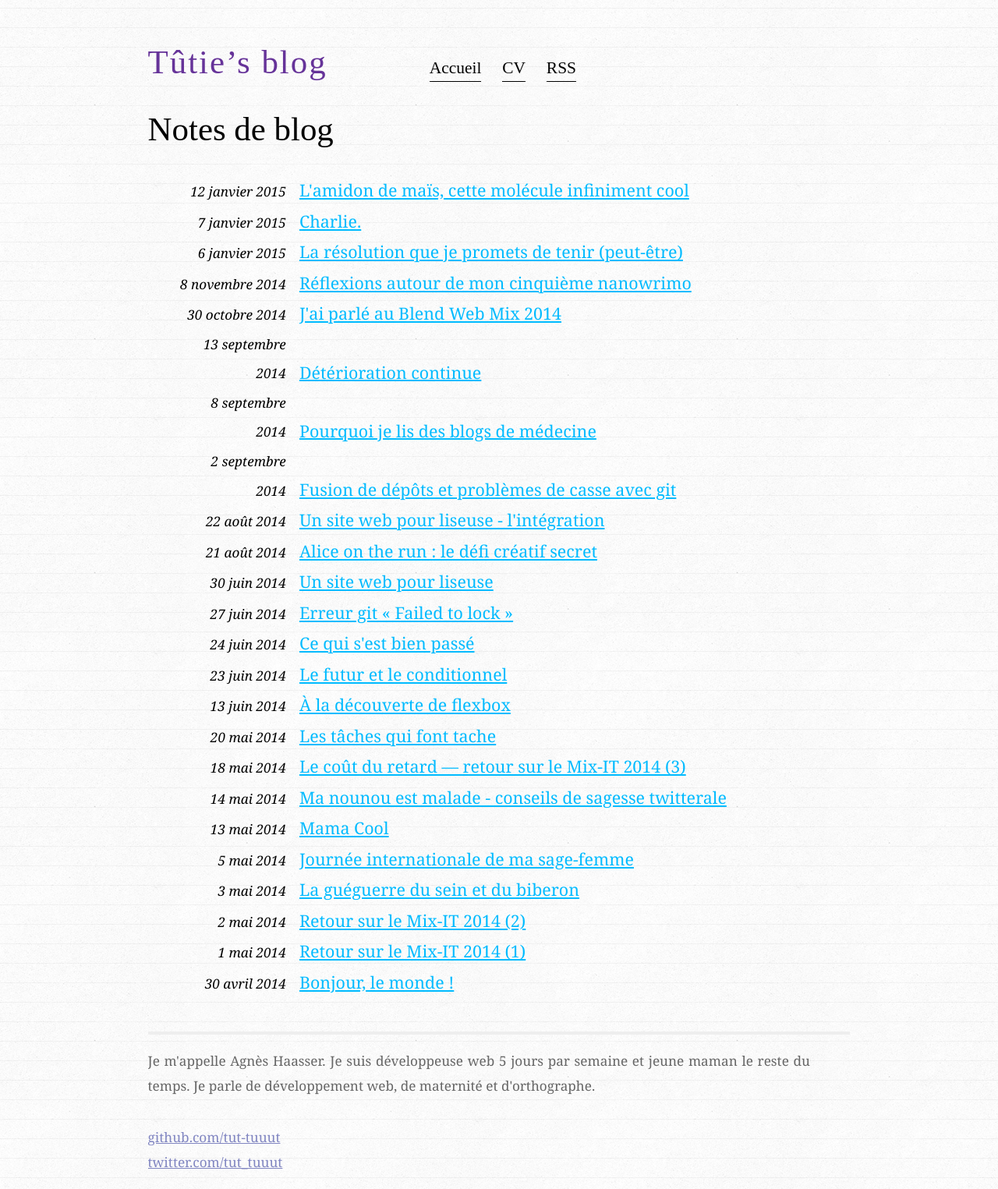
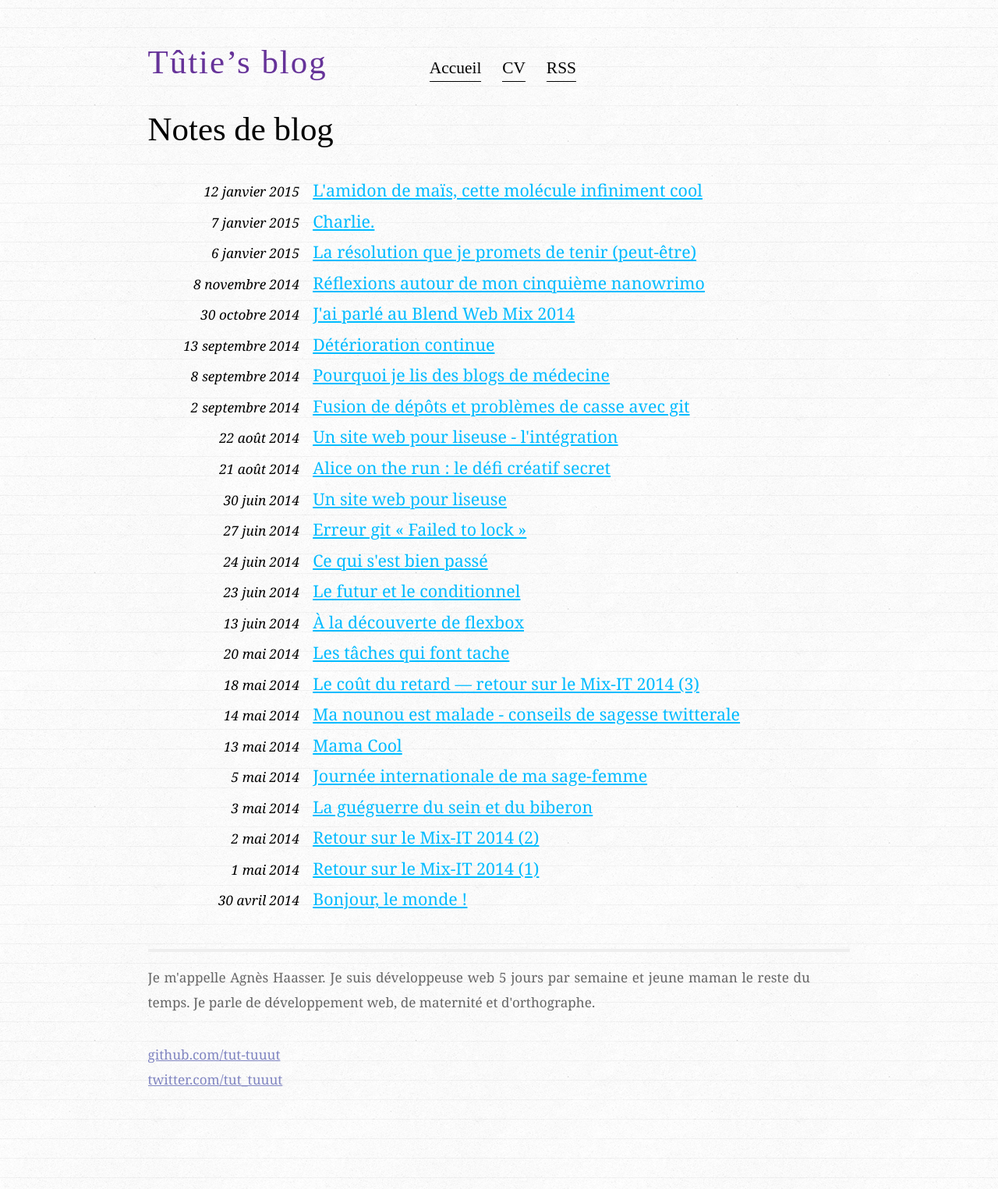
Before and after one commit to tut-tuuut/tut-tuuut.github.io, a Jekyll site: the page built from index.html, in a window 1280 px wide. Shown: the whole page at 78% size. Built offline with Jekyll 4.4.1, drawn with Linux system fonts in a browser that asks for light colours; after the commit the page ends 1418 px from its top, so only the background shows below that.

Commit message:
Fix #8 : rendering date on one line

```diff
--- a/css/main.css
+++ b/css/main.css
@@ -38,7 +38,7 @@ a:hover   { color: #f06; }
   font-style: italic;
   padding-right: 1em;
   text-align: right;
-  width: 8em;
+  width: 9em;
 }
 /*****************************************************************************/
 /*
```
